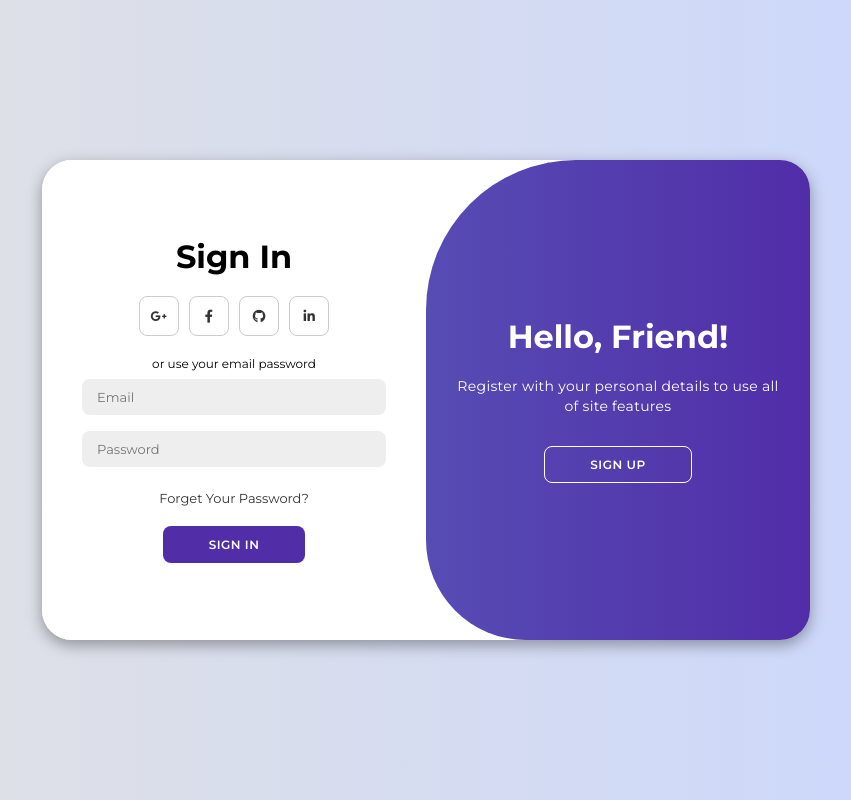
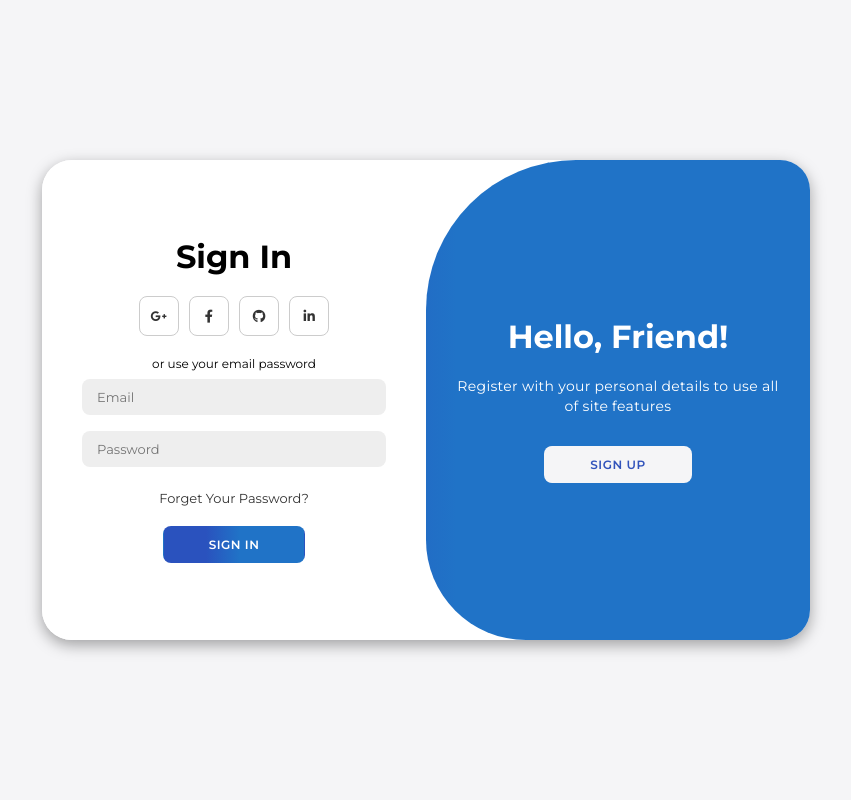
Before and after one commit to dpshah23/Invyra, a Django app: page /auth/login/ in a window 1280 px wide. Shown: the whole page, without its empty margins (214-1065 px from the left). Run offline with Django 5.2, Linux system fonts and the light colour scheme.

Commit message:
Login Page Completed

```diff
--- a/static/css/login.css
+++ b/static/css/login.css
@@ -8,8 +8,7 @@
 }
 
 body{
-    background-color: #c9d6ff;
-    background: linear-gradient(to right, #e2e2e2, #c9d6ff);
+    background-color: #F5F5F7;
     display: flex;
     align-items: center;
     justify-content: center;
@@ -47,7 +46,7 @@ body{
 }
 
 .container button{
-    background-color: #512da8;
+    background: linear-gradient(90deg, #2A52BE 30%, #2073C7 54%);
     color: #fff;
     font-size: 12px;
     padding: 10px 45px;
@@ -60,9 +59,14 @@ body{
     cursor: pointer;
 }
 
-.container button.hidden{
-    background-color: transparent;
-    border-color: #fff;
+#register {
+    background: #F5F5F7;
+    color: #3153bb;
+}
+
+#login {
+    background: #F5F5F7;
+    color: #3153bb;
 }
 
 .container form{
@@ -161,9 +165,8 @@ body{
 }
 
 .toggle{
-    background-color: #512da8;
     height: 100%;
-    background: linear-gradient(to right, #5c6bc0, #512da8);
+    background: linear-gradient(90deg, #2A52BE 30%, #2073C7 54%);
     color: #fff;
     position: relative;
     left: -100%;
--- a/templates/login.html
+++ b/templates/login.html
@@ -6,7 +6,7 @@
   <meta name="viewport" content="width=device-width, initial-scale=1.0">
   <link rel="stylesheet" href="https://cdnjs.cloudflare.com/ajax/libs/font-awesome/6.4.2/css/all.min.css">
   <link rel="stylesheet" href="/static/css/login.css">
-  <link rel="icon" type="image/x-icon" sizes="16x16" href="/Logo/Prodemy SVG.png">
+  <link rel="icon" type="image/x-icon" sizes="16x16" href="/static/Images/Invyra Favicon.png">
   <title>Login | Invyra</title>
 </head>
 
@@ -26,6 +26,7 @@
         <input type="text" placeholder="Name">
         <input type="email" placeholder="Email">
         <input type="password" placeholder="Password">
+        <input type="text" placeholder="Company Name">
         <button>Sign Up</button>
       </form>
     </div>
```
Also changed, not shown: static/Images/Invyra Favicon.png (added), static/Images/Invyra Logo.png (added).
